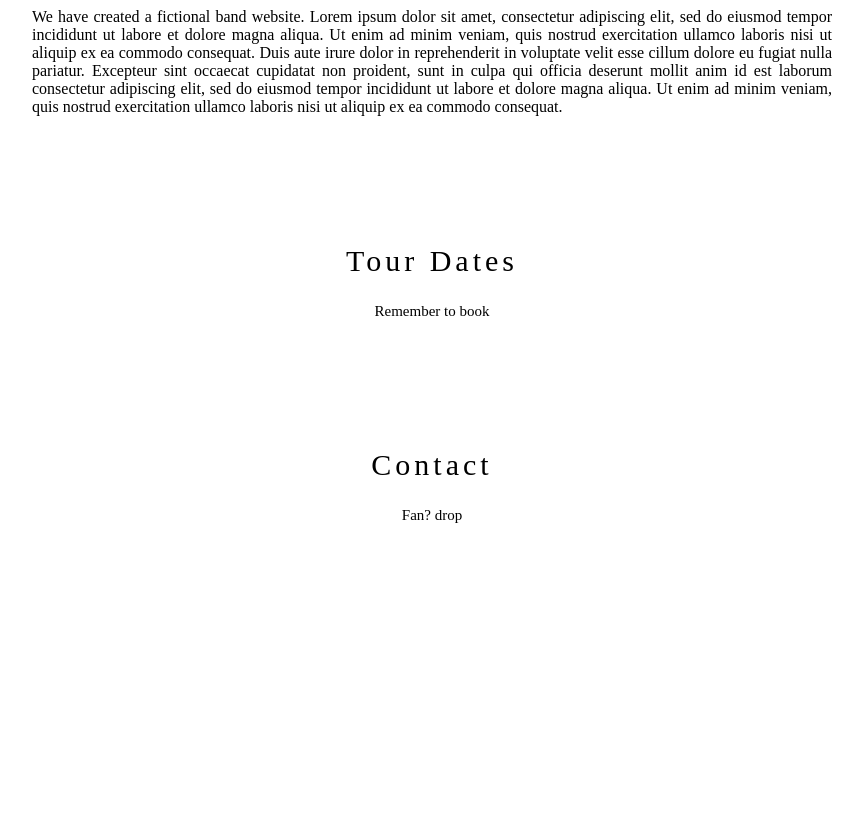
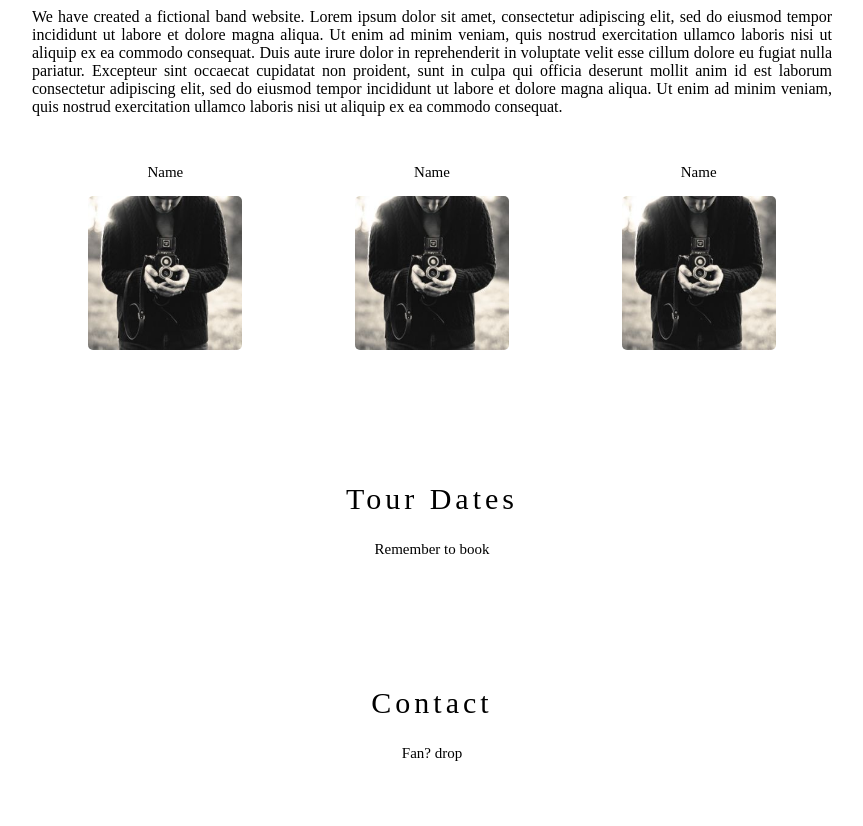
Before and after one commit to kelvinthebeast/web_the_band, a plain HTML site: page index.html in a window 1280 px wide. Shown: the part 843-1669 px from the top of the page, without its empty margins (208-1071 px from the left). Before the commit the page ends 1431 px from the top, so only its background shows below. Drawn offline with Linux system fonts and the light colour scheme.

Commit message:
add     text-align: center; img and band-list

```diff
--- a/index.html
+++ b/index.html
@@ -52,6 +52,24 @@
                 <p class="about-text">
                     We have created a fictional band website. Lorem ipsum dolor sit amet, consectetur adipiscing elit, sed do eiusmod tempor incididunt ut labore et dolore magna aliqua. Ut enim ad minim veniam, quis nostrud exercitation ullamco laboris nisi ut aliquip ex ea commodo consequat. Duis aute irure dolor in reprehenderit in voluptate velit esse cillum dolore eu fugiat nulla pariatur. Excepteur sint occaecat cupidatat non proident, sunt in culpa qui officia deserunt mollit anim id est laborum consectetur adipiscing elit, sed do eiusmod tempor incididunt ut labore et dolore magna aliqua. Ut enim ad minim veniam, quis nostrud exercitation ullamco laboris nisi ut aliquip ex ea commodo consequat.
                 </p>
+                <div class="band-list">
+                    <!-- mem1 -->
+                    <div class="band-member">
+                        <p class="member-name">Name</p>
+                        <img src="./asset/img/band/bandmember.jpg" alt="Name" srcset="" class="member-img">
+                    </div>
+                    <!-- mem2 -->
+                    <div class="band-member">
+                        <p class="member-name">Name</p>
+                        <img src="./asset/img/band/bandmember.jpg" alt="Name" srcset="" class="member-img">
+                    </div>
+                    <!-- mem 3 -->
+                    <div class="band-member">
+                        <p class="member-name">Name</p>
+                        <img src="./asset/img/band/bandmember.jpg" alt="Name" srcset="" class="member-img">
+                    </div>
+                    <div class="clear"></div>
+                </div>
             </div>
 
             <!-- Contact section -->
--- a/style.css
+++ b/style.css
@@ -13,6 +13,10 @@
 html {
     font-family: 'Times New Roman', Times, serif;
 
+}
+
+.clear {
+    clear: both;
 }
 #main {
 
@@ -178,3 +182,24 @@ html {
     text-align: center;
 
 }
+
+/* phan about member */
+#content .band-list {
+    margin-top: 48px;
+}
+
+#content .band-member {
+    float: left;
+    width: 33.3333333%;
+    text-align: center;
+
+}
+#content .member-name {
+    font-size: 15px;
+}
+#content .member-img {
+    margin-top:15px;
+    width: 154px;
+    border-radius: 5px;
+
+}
```
Also changed, not shown: asset/img/band/bandmember.jpg (added).
